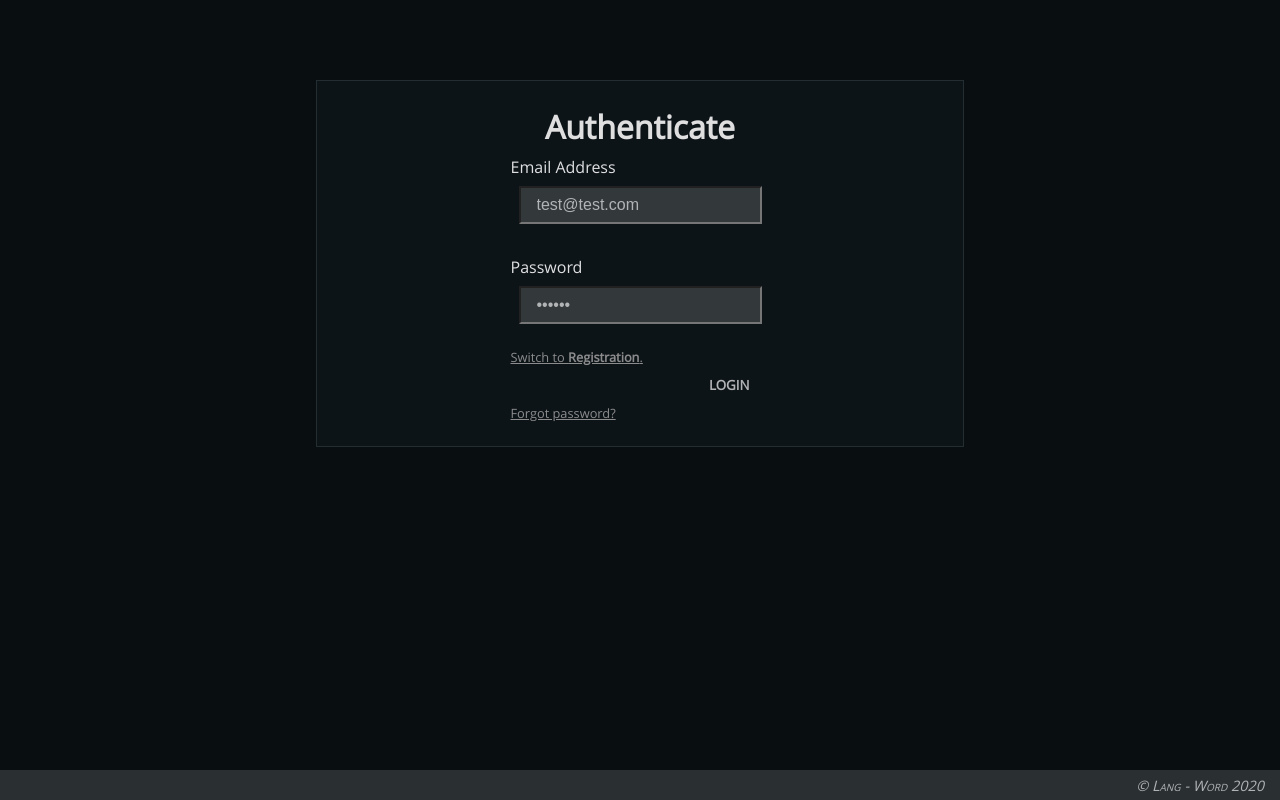
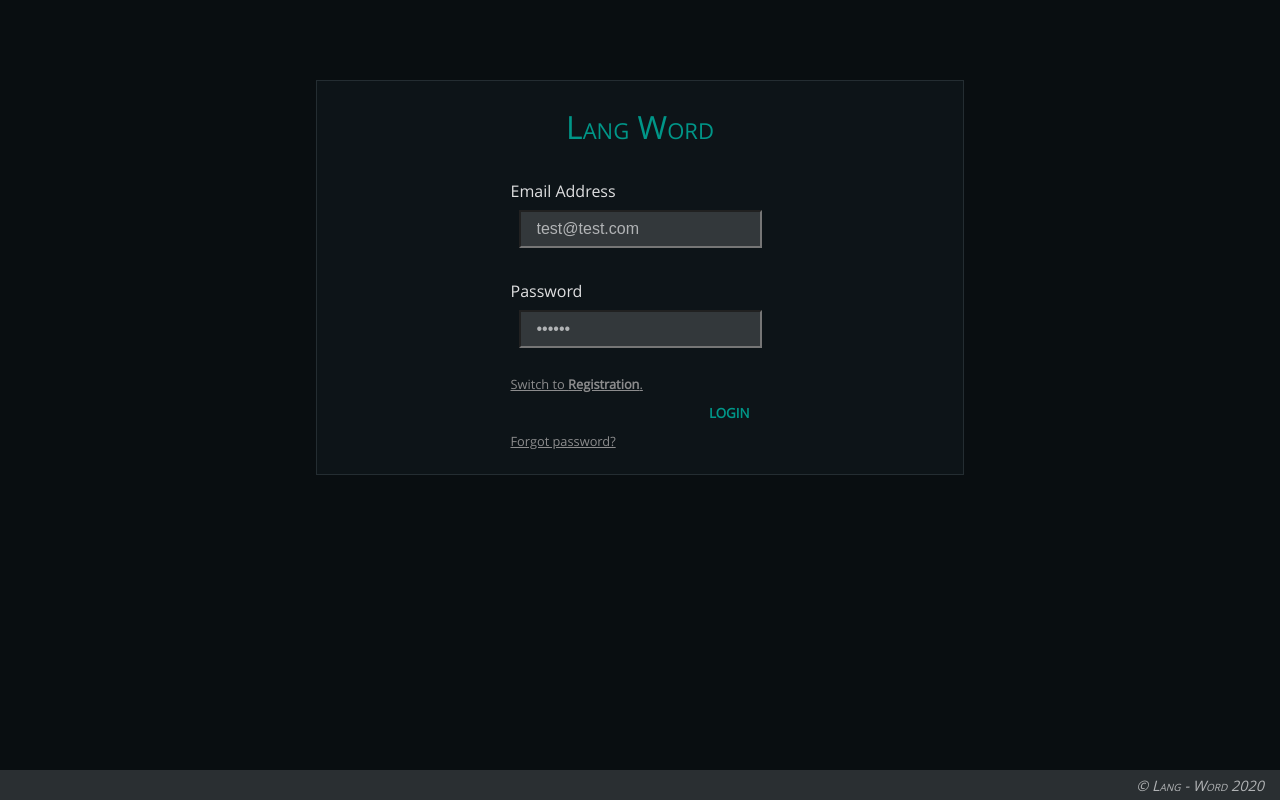
Before and after one commit to UnnamedXAer/lang-words, a React (Create React App) app: page / in a window 1280 px wide. Built offline with nearby package versions, Linux system fonts and the light colour scheme; no server answers.

Commit message:
Update auth form clickable elements styles

```diff
--- a/src/components/Auth/AuthForm/AuthForm.css
+++ b/src/components/Auth/AuthForm/AuthForm.css
@@ -0,0 +1,6 @@
+.auth-headline {
+	font-weight: normal;
+	color: var(--button-success);
+	font-variant-caps: small-caps;
+	margin-bottom: 24px;
+}
--- a/src/components/Auth/AuthForm/AuthForm.js
+++ b/src/components/Auth/AuthForm/AuthForm.js
@@ -71,7 +71,7 @@ const AuthForm = () => {
 
 	return (
 		<>
-			<h1>Authenticate</h1>
+			<h1 className="auth-headline">Lang Word</h1>
 			<form onSubmit={submitHandler}>
 				<label>
 					Email Address
@@ -113,7 +113,7 @@ const AuthForm = () => {
 						Switch to <strong>{isLogin ? 'Registration' : 'Login'}</strong>.
 					</p>
 				</div>
-				<Button loading={loading}>{isLogin ? 'Login' : 'Register'}</Button>
+				<Button btnType="success" loading={loading}>{isLogin ? 'Login' : 'Register'}</Button>
 				{isLogin && (
 					<Link
 						className="auth-helper-link"
--- a/src/components/Auth/withAuthContainer.css
+++ b/src/components/Auth/withAuthContainer.css
@@ -41,6 +41,7 @@
 }
 
 .auth-helper-text {
+	display: inline;
 	font-size: 0.8em;
 	color: var(--color-dark);
 	bottom: -0.8em;
@@ -52,6 +53,7 @@
 }
 
 .auth-helper-link {
+	display: inline;
 	font-size: 0.8em;
 	font-style: normal;
 	color: var(--color-darker);
@@ -65,5 +67,5 @@
 
 .auth-helper-link:hover {
 	cursor: pointer;
-	color: var(--color-dark);
+	color: var(--color-medium);
 }
```
